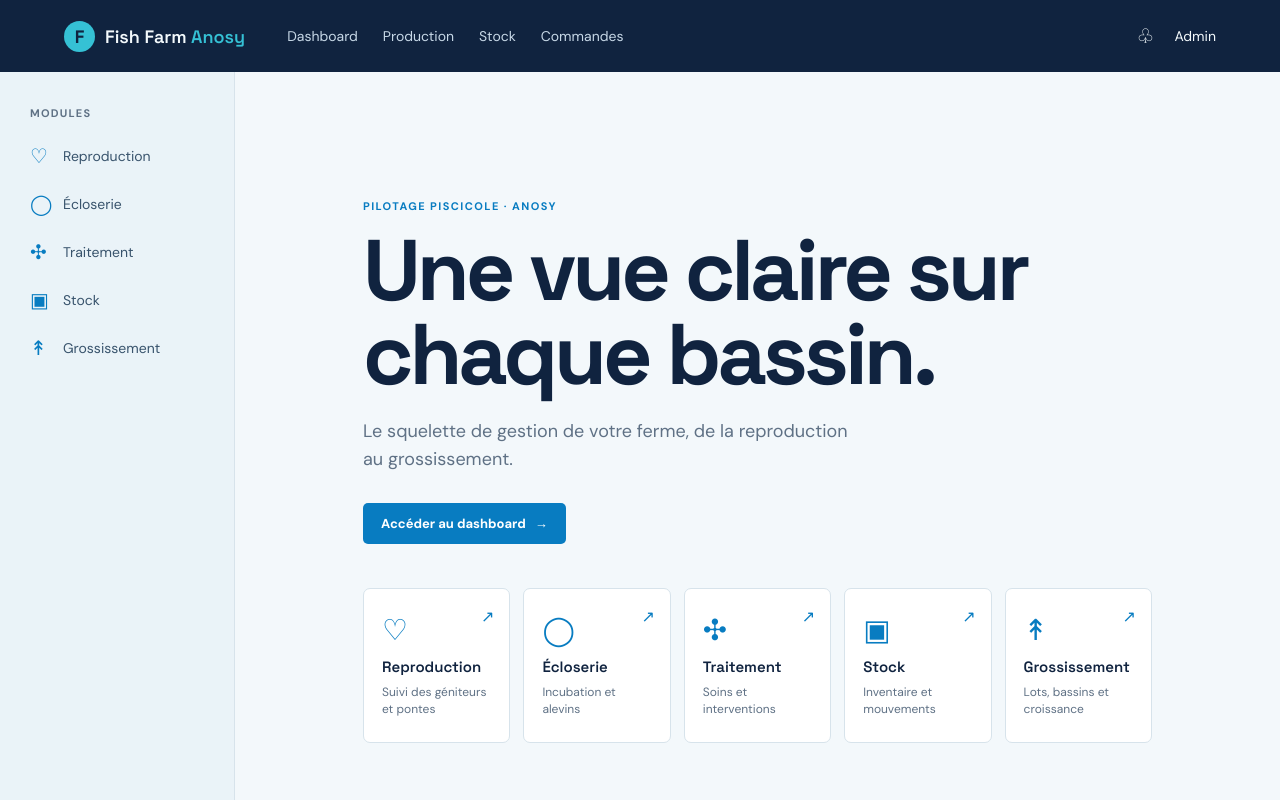
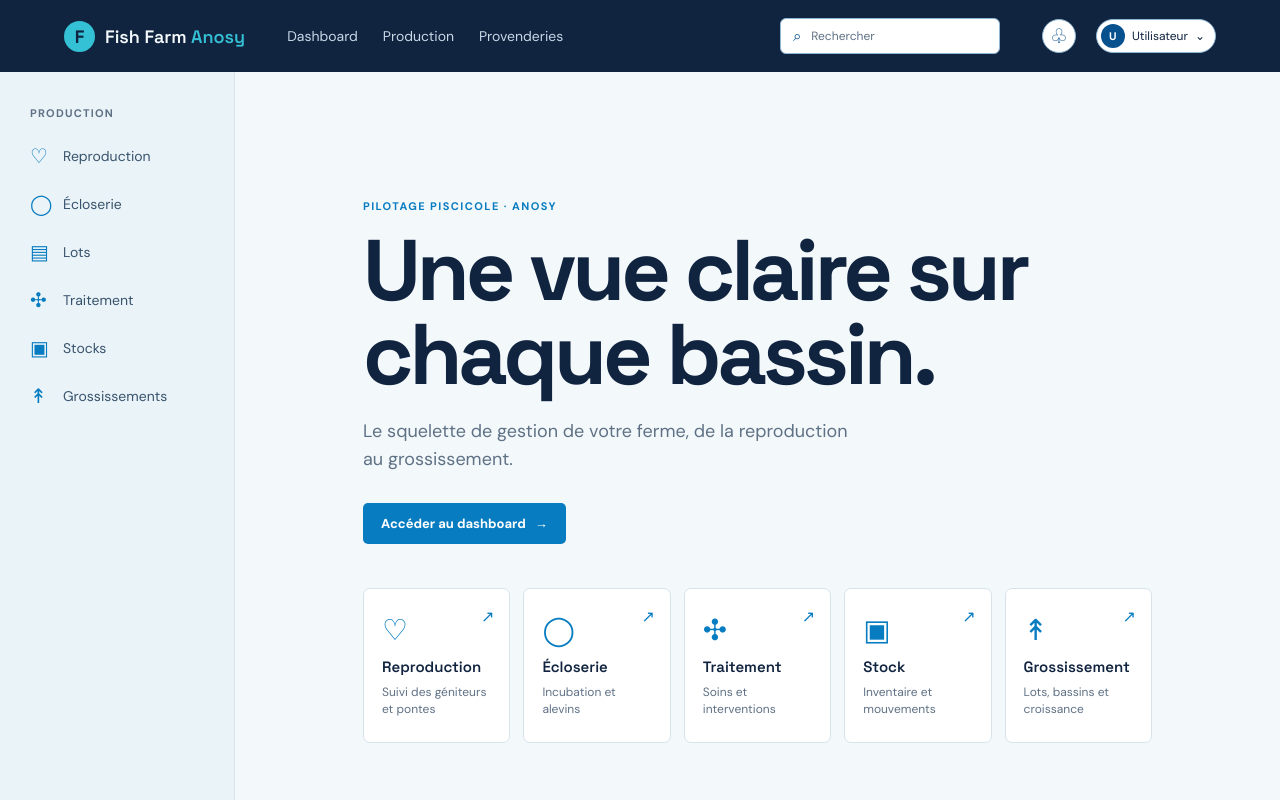
Before and after one commit to Narisolo-gif/fish_farm-frontend, a Next.js app: page / in a window 1280 px wide. Shown: the top 800 px of the page. Built offline with nearby package versions, Linux system fonts and the light colour scheme; no server answers.

Commit message:
modif navigation sidebar et ajout bouton et appel fonctionalite logout

```diff
--- a/src/app/globals.css
+++ b/src/app/globals.css
@@ -100,7 +100,113 @@ button {
 }
 
 .notification {
+    display: grid;
+    place-items: center;
+    width: 34px;
+    height: 34px;
+    border: 1px solid #8fb6d2;
+    border-radius: 50%;
+    background: #fff;
+    color: var(--teal-dark);
     font-size: 20px
+}
+
+.search-box {
+    display: flex;
+    align-items: center;
+    gap: 8px;
+    width: 220px;
+    padding: 7px 12px;
+    border: 1px solid #8fb6d2;
+    border-radius: 6px;
+    background: #fff;
+    color: var(--teal-dark);
+    font-size: 15px
+}
+
+.search-box input {
+    width: 100%;
+    min-width: 0;
+    border: 0;
+    outline: 0;
+    background: transparent;
+    color: var(--ink);
+    font-size: 12px
+}
+
+.search-box input::placeholder {
+    color: var(--muted)
+}
+
+.profile-menu {
+    position: relative;
+    color: var(--ink);
+    font-size: 12px
+}
+
+.profile-menu summary {
+    display: flex;
+    align-items: center;
+    gap: 7px;
+    padding: 4px 10px 4px 4px;
+    border: 1px solid #8fb6d2;
+    border-radius: 20px;
+    background: #fff;
+    cursor: pointer;
+    list-style: none
+}
+
+.profile-menu summary::-webkit-details-marker {
+    display: none
+}
+
+.profile-avatar {
+    display: grid;
+    place-items: center;
+    width: 24px;
+    height: 24px;
+    border-radius: 50%;
+    background: var(--teal-dark);
+    color: #fff;
+    font-size: 11px;
+    font-weight: 700
+}
+
+.profile-dropdown {
+    position: absolute;
+    z-index: 3;
+    top: calc(100% + 8px);
+    right: 0;
+    display: grid;
+    gap: 5px;
+    min-width: 170px;
+    padding: 10px;
+    border: 1px solid var(--line);
+    border-radius: 6px;
+    background: #fff;
+    box-shadow: 0 10px 25px rgb(16 35 63 / 20%)
+}
+
+.profile-dropdown strong {
+    padding: 3px 6px 8px;
+    border-bottom: 1px solid var(--line);
+    color: var(--ink);
+    font-size: 12px
+}
+
+.profile-dropdown button {
+    padding: 8px 6px;
+    border: 0;
+    background: transparent;
+    color: var(--teal-dark);
+    text-align: left;
+    font-size: 12px;
+    font-weight: 700
+}
+
+.profile-dropdown button:hover {
+    background: #eaf3f8;
+    color: var(--teal)
 }
 
 .workspace {
@@ -991,6 +1097,10 @@ tr:last-child td {
         gap: 20px
     }
 
+    .search-box {
+        width: 180px
+    }
+
     .topnav {
         display: none
     }
@@ -1018,14 +1128,25 @@ tr:last-child td {
 
 @media(max-width:620px) {
     .topbar {
-        height: 62px
+        height: 62px;
+        padding: 0 12px;
+        gap: 10px
     }
 
     .brand {
         font-size: 15px
     }
 
-    .top-actions a {
+    .top-actions {
+        gap: 8px
+    }
+
+    .search-box {
+        width: 150px;
+        padding: 6px 9px
+    }
+
+    .profile-name {
         display: none
     }
 
--- a/src/components/AppShell.tsx
+++ b/src/components/AppShell.tsx
@@ -1,11 +1,101 @@
 "use client";
 
 import Link from "next/link";
-import { usePathname } from "next/navigation";
-import { modules } from "@/lib/data";
+import { usePathname, useRouter } from "next/navigation";
+import { useEffect, useState } from "react";
+import { apiRequest } from "@/lib/apiClient";
+
+type SidebarProps = {
+  isAdmin: boolean;
+  onLogout: () => void;
+};
+
+const adminNavigation = [
+  { label: "Utilisateurs", href: "/admin/users", icon: "♙" },
+  { label: "Provendes", href: "/admin/stock", icon: "▣" },
+  { label: "Commandes", href: "/admin/orders", icon: "▤" },
+  { label: "Tableau de bord", href: "/admin", icon: "⌂" },
+  { label: "Alertes", href: "/admin/alerts", icon: "!" },
+];
+
+const productionNavigation = [
+  { label: "Reproduction", href: "/production/reproduction", icon: "♡" },
+  { label: "Écloserie", href: "/production/ecloserie", icon: "◯" },
+  { label: "Lots", href: "/production/lots", icon: "▤" },
+  { label: "Traitement", href: "/production/traitement", icon: "✣" },
+  { label: "Stocks", href: "/production/stock", icon: "▣" },
+  { label: "Grossissements", href: "/production/grossissement", icon: "↟" },
+];
+
+function Sidebar({ isAdmin, onLogout }: SidebarProps) {
+  const navigation = isAdmin ? adminNavigation : productionNavigation;
+
+  return (
+    <aside className="sidebar" style={{ display: "flex", flexDirection: "column" }}>
+      <div className="sidebar-label">{isAdmin ? "Admin" : "Production"}</div>
+      <nav aria-label={`Navigation ${isAdmin ? "Admin" : "Production"}`}>
+        {navigation.map((item) => (
+          <Link key={item.href} href={item.href} className="module-link">
+            <span>{item.icon}</span>
+            {item.label}
+          </Link>
+        ))}
+      </nav>
+      <button
+        type="button"
+        className="side-link"
+        onClick={onLogout}
+        style={{ marginTop: "auto", width: "100%", border: 0, background: "transparent", textAlign: "left" }}
+      >
+        Déconnexion
+      </button>
+    </aside>
+  );
+}
 
 export function AppShell({ children }: { children: React.ReactNode }) {
   const pathname = usePathname();
+  const router = useRouter();
+  const [username, setUsername] = useState("Utilisateur");
+
+  useEffect(() => {
+    const accessToken = localStorage.getItem("access_token");
+
+    if (!accessToken) {
+      return;
+    }
+
+    apiRequest<{ username: string }>("/api/auth/me/", {
+      headers: { Authorization: `Bearer ${accessToken}` },
+    })
+      .then((user) => setUsername(user.username))
+      .catch(() => undefined);
+  }, []);
+
+  async function handleLogout() {
+    const accessToken = localStorage.getItem("access_token");
+    const refreshToken = localStorage.getItem("refresh_token");
+
+    try {
+      if (accessToken && refreshToken) {
+        await apiRequest("/api/auth/logout/", {
+          method: "POST",
+          headers: {
+            Authorization: `Bearer ${accessToken}`,
+          },
+          body: JSON.stringify({
+            refresh: refreshToken,
+          }),
+        });
+      }
+    } catch (error) {
+      console.error("Erreur lors de la déconnexion :", error);
+    } finally {
+      localStorage.removeItem("access_token");
+      localStorage.removeItem("refresh_token");
+      router.push("/login");
+    }
+  }
 
   if (pathname === "/login") {
     return children;
@@ -23,28 +113,29 @@ export function AppShell({ children }: { children: React.ReactNode }) {
         <nav className="topnav" aria-label="Navigation principale">
           <Link href="/dashboard">Dashboard</Link>
           <Link href="/production">Production</Link>
-          <Link href="/admin/stock">Stock</Link>
-          <Link href="/admin/orders">Commandes</Link>
+          <Link href="/admin/stock">Provenderies</Link>
         </nav>
+        <label className="search-box">
+          <span aria-hidden="true">⌕</span>
+          <input type="search" placeholder="Rechercher" aria-label="Rechercher" />
+        </label>
         <div className="top-actions">
-          <span className="notification">♧</span>
-          <Link href="/admin">Admin</Link>
+          <span className="notification" aria-label="Notifications">♧</span>
+          <details className="profile-menu">
+            <summary>
+              <span className="profile-avatar" aria-hidden="true">{username.charAt(0).toUpperCase()}</span>
+              <span className="profile-name">{username}</span>
+              <span aria-hidden="true">⌄</span>
+            </summary>
+            <div className="profile-dropdown">
+              <strong>{username}</strong>
+              <button type="button" onClick={handleLogout}>Déconnexion</button>
+            </div>
+          </details>
         </div>
       </header>
       <div className="workspace">
-        <aside className="sidebar">
-          <div className="sidebar-label">Modules</div>
-          {modules.map((module) => (
-            <Link
-              key={module.key}
-              href={`/production/${module.key}`}
-              className="module-link"
-            >
-              <span>{module.icon}</span>
-              {module.label}
-            </Link>
-          ))}
-        </aside>
+        <Sidebar isAdmin={pathname.startsWith("/admin")} onLogout={handleLogout} />
         <main className="main-content">{children}</main>
       </div>
       <footer className="footer">
```
